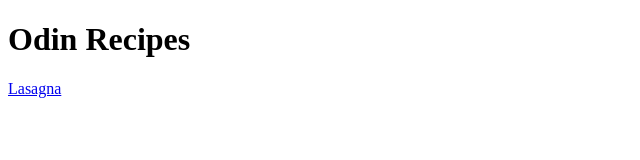
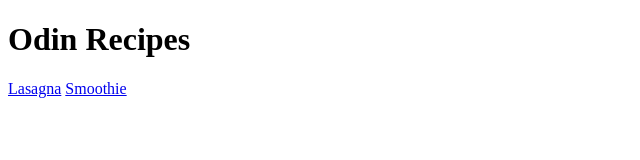
Before and after one commit to sydneydell/odin-recipes, a plain HTML site: page index.html in a window 1280 px wide. Shown: the full height of the page, 0-640 px from the left. Drawn offline with Linux system fonts and the light colour scheme.

Commit message:
Added smoothie webpage link to the homepage

```diff
--- a/index.html
+++ b/index.html
@@ -8,5 +8,6 @@
   <body>
     <h1>Odin Recipes</h1>
     <a href="./recipes/lasagna.html">Lasagna</a>
+    <a href="./recipes/smoothie.html">Smoothie</a>
   </body>
 </html>
```
